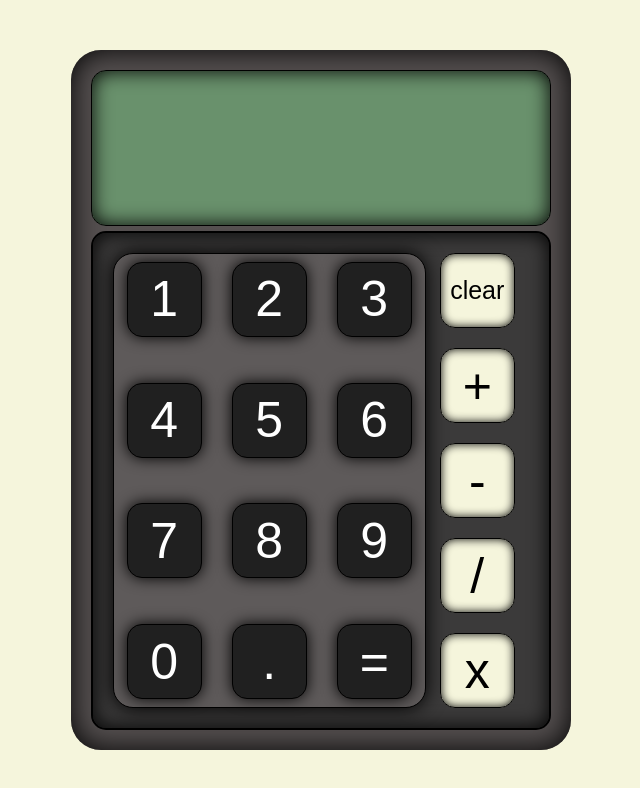
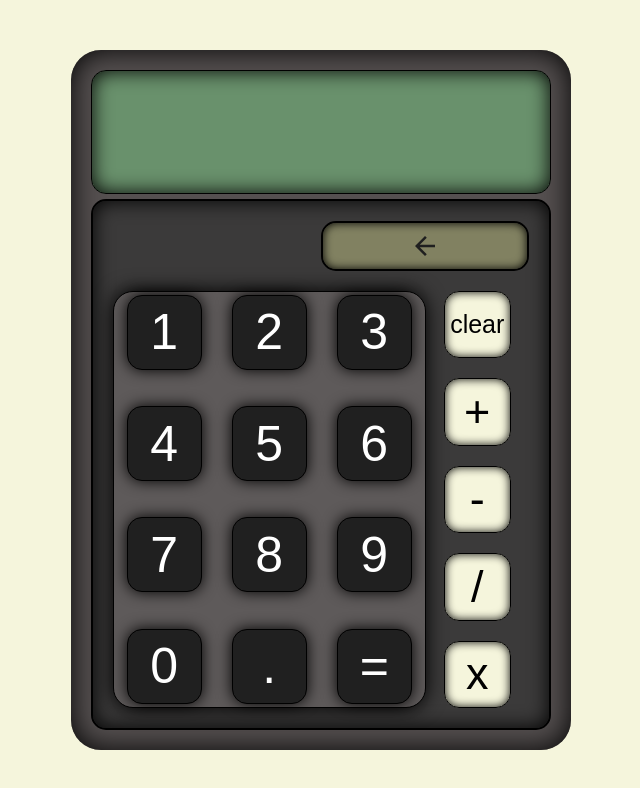
Before and after one commit to Henrido-cpu/calculator, a plain HTML site: page index.html in a window 1280 px wide. Shown: the whole page, without its empty margins (319-959 px from the left). Drawn offline with Linux system fonts and the light colour scheme.

Commit message:
feat: Build backspace feature
Build backspace feature so users can cancel their
actions.

```diff
--- a/index.html
+++ b/index.html
@@ -12,6 +12,9 @@
             <p></p>
         </header>
         <div class="calculation-section">
+            <button class="back-space"><img src="images/arrow_back_24dp_1F1F1F_FILL0_wght400_GRAD0_opsz24.svg" alt="back"></button>
+
+            <div class="right-left-container">
                 <div class="left-side">
                 <button>1</button>
                 <button>2</button>
@@ -34,6 +37,7 @@
                     <button>x</button>
                 </div>
             </div>
+    </div>
     <script src="script.js"></script>
 </body>
 </html>
--- a/script.js
+++ b/script.js
@@ -129,3 +129,9 @@ numberBtns.forEach(numberBtn => numberBtn.addEventListener("click", (e)=>{
 
 const clearBtn = document.querySelector(".clear-btn");
 clearBtn.addEventListener("click", clearAll);
+
+const backSpace = document.querySelector(".back-space");
+backSpace.addEventListener("click", ()=>{
+    num1 = num1.slice(0, -1);
+    screenOutput.textContent = num1;
+});
--- a/styles.css
+++ b/styles.css
@@ -11,6 +11,10 @@ body{
     justify-content: center;
     align-items: center;
     background-color: beige;
+}
+
+img{
+    width:30px;
 }
 
 .calculator{
@@ -46,17 +50,34 @@ body{
     font-size: 25px;
 }
 
+.right-left-container{
+    display:flex;
+}
+
+.back-space{
+    width:50%;
+    height:50px;
+    margin-bottom:20px;
+    background-color: rgb(129, 129, 97);
+    display:flex;
+    align-items: center;
+    justify-content: center;
+    box-shadow: 0 0 10px inset black;
+    border: 2px solid black;
+}
+
 .calculation-section{
     background-color: rgb(59, 58, 58);
     box-shadow: 0 0 20px inset;
     border:2px solid black;
     display: flex;
-    flex-direction: row;
+    flex-direction: column;
     flex:1;
     flex-wrap:wrap;
     margin-top:5px;
     padding:20px;
     border-radius:15px;
+    align-items: flex-end;
 }
 
 .left-side{
@@ -111,8 +132,9 @@ button:active, .right-side button:active{
 .right-side button{
     background-color: beige;
     color:black;
-    transition: 0.1s background-color, 0.1s border;
+    transition: 0.1s background-color, 0.1s border, 0.1s scale;
     box-shadow: inset 0 0 10px;
+    font-size: 45px;
 }
 
 .left-side button{
```
Also changed, not shown: images/arrow_back_24dp_1F1F1F_FILL0_wght400_GRAD0_opsz24.svg (added). Lines whose indentation alone changed are shown as unchanged.
